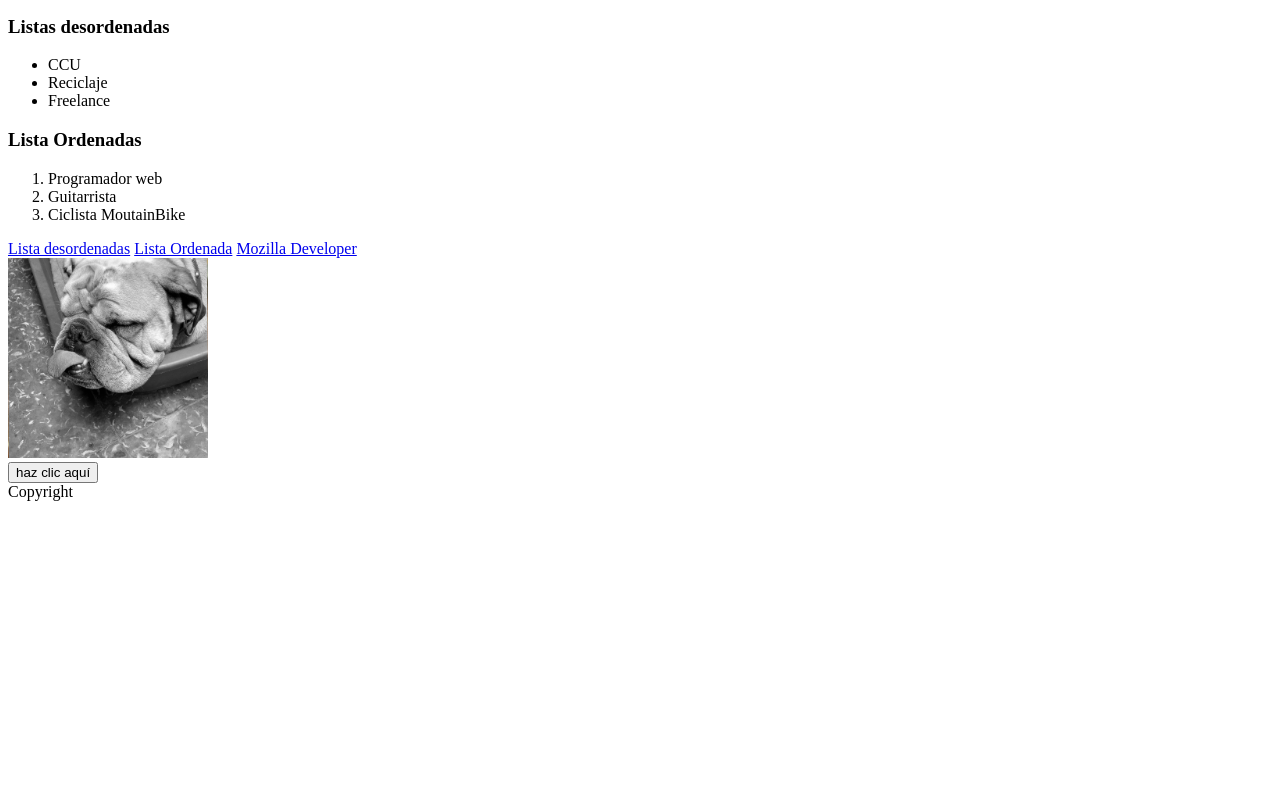
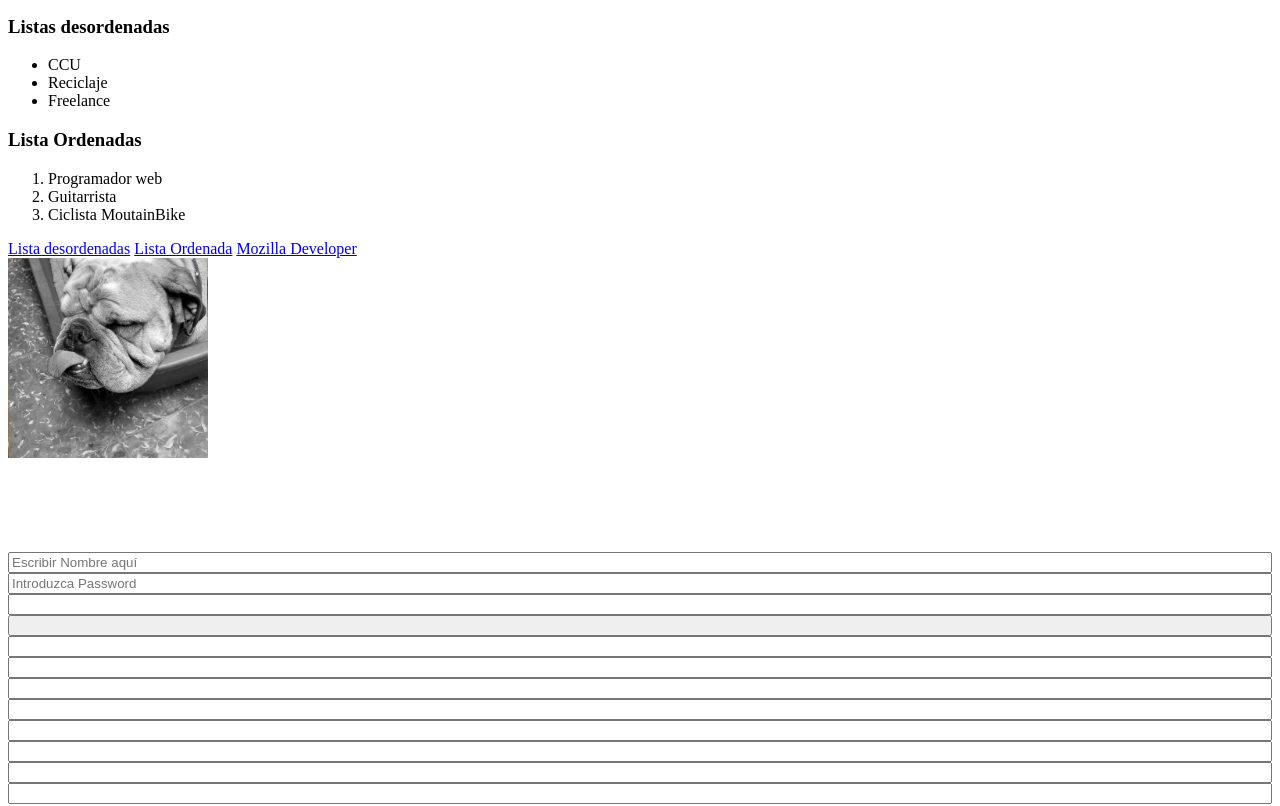
Before and after one commit to devlias/html-dev-mid, a plain HTML site: page index.html in a window 1280 px wide. Shown: the part 148-954 px from the top of the page. Before the commit the page ends 800 px from the top, so only its background shows below. Drawn offline with Linux system fonts and the light colour scheme.

Commit message:
Etiquetas html

```diff
--- a/index.html
+++ b/index.html
@@ -3,6 +3,7 @@
   <head>
     <meta charset="UTF-8" />
     <meta name="viewport" content="width=device-width, initial-scale=1.0" />
+    <link rel="stylesheet" href="style.css" />
     <title>Course html midu</title>
   </head>
   <body>
@@ -46,10 +47,34 @@
       alt="Perro con la lengua afuera"
       title="Perro"
     />
+    <br />
+    <br />
+    <br />
+    <br />
+    <br />
+    <br />
     <section>
-      <form method="post" action="/"></form>
+      <form method="post" action="/">
+        <input type="text" placeholder="Escribir Nombre aquí" />
+        <input type="password" placeholder="Introduzca Password" />
+        <input type="" placeholder="" />
+        <input type="button" placeholder="press" />
+        <input type="text" placeholder="" />
+        <input type="text" placeholder="" />
+        <input type="text" placeholder="" />
+        <input type="text" placeholder="" />
+        <input type="text" placeholder="" />
+        <input type="text" placeholder="" />
+        <input type="text" placeholder="" />
+        <input type="text" placeholder="" />
+      </form>
     </section>
-
+    <br />
+    <br />
+    <br />
+    <br />
+    <br />
+    <br />
     <button>haz clic aquí</button>
     <footer>Copyright</footer>
   </body>
--- /dev/null
+++ b/style.css
@@ -0,0 +1,4 @@
+form {
+  display: flex;
+  flex-direction: column;
+}
```
